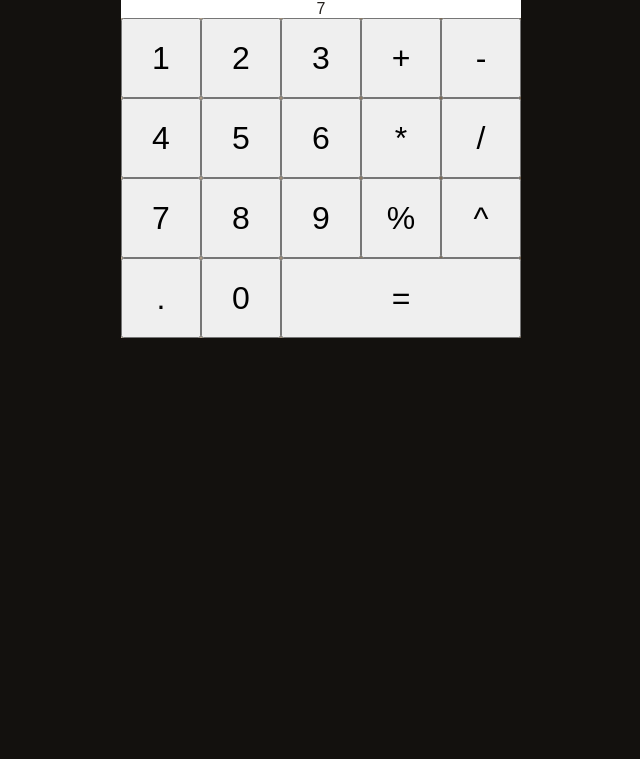
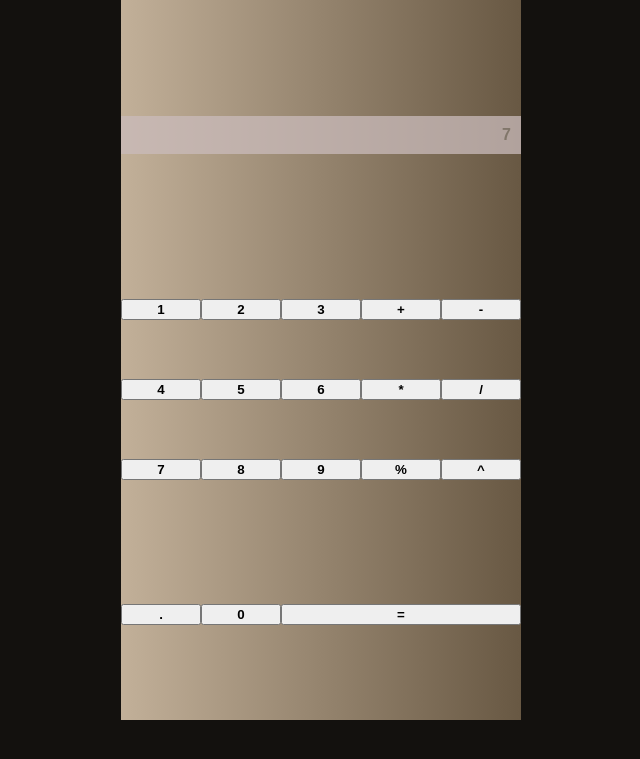
Before and after one commit to WojtekFront/smallProject, a PHP site: page / in a window 1280 px wide. Shown: the top 759 px of the page, without its empty margins (519-1159 px from the left). Run offline with PHP 8.4, Linux system fonts and the light colour scheme.

Commit message:
looks better
few correct in design

```diff
--- a/Calculator/index.php
+++ b/Calculator/index.php
@@ -12,36 +12,40 @@
 <body>
     <div id="calculator">
 
-                <div id="result" colspan="5">value</div>
-       <div id="buttons">
-            <!-- keybord -->
+        <div id="result" colspan="5">
+            <div data-previous-operand id="first-data">222</div>
+            <div data-current-operand id="second-data">2222333</div>
 
-                <button>1</button>
-                <button>2</button>
-                <button>3</button>
-                <button>+</button>
-                <button>-</button>
+        </div>
 
-                <button>4</button>
-                <button>5</button>
-                <button>6</button>
-                <button>*</button>
-                <button>/</button>
+        <!-- keybord -->
 
-                <button>7</button>
-                <button>8</button>
-                <button>9</button>
-                <button>%</button>
-                <button>^</button>
+        <button data-number>1</button>
+        <button data-number>2</button>
+        <button data-number>3</button>
+        <button data-operation>+</button>
+        <button data-operation>-</button>
 
-                <button>.</button>
-                <button>0</button>
-                <button class="spanthree">=</button>
-                <!-- close buttons  -->
-       </div>
+        <button data-number>4</button>
+        <button data-number>5</button>
+        <button data-number>6</button>
+        <button data-operation>*</button>
+        <button data-operation>/</button>
 
-    <!-- close calculator  -->
-</div>
+        <button data-number>7</button>
+        <button data-number>8</button>
+        <button data-number>9</button>
+        <button data-operation>%</button>
+        <button data-operation>^</button>
+
+        <button data-number>.</button>
+        <button data-number>0</button>
+        <button data-equals class="spanthree">=</button>
+        <!-- close buttons  -->
+
+
+        <!-- close calculator  -->
+    </div>
 
 </body>
 <script src="js/button.js"></script>
--- a/Calculator/style/style.css
+++ b/Calculator/style/style.css
@@ -1,42 +1,57 @@
-body{
-    background-color: rgb(19, 17, 14);
+*,
+*::before,
+*::after {
+  font-weight: bold;
+  font-family: sans-serif, Arial, "Helvetica Neue", Helvetica;
+}
+
+body {
   text-align: center;
-    font-family:   sans-serif, Arial, "Helvetica Neue", Helvetica;
-    font-weight: 500;
   padding: 0;
   margin: 0;
-    /* display:block; */
-
+  background-color: rgb(19, 17, 14);
 }
 
-#calculator{
+#calculator {
   position: fixed;
-
   left: 50%;
   display: grid;
   justify-content: center;
   align-items: center;
-    background: linear-gradient(to right, rgb(194, 176, 153), rgb(104, 88, 67))
+  background: linear-gradient(to right, rgb(194, 176, 153), rgb(104, 88, 67));
+  min-height: 90vh;
+  grid-template-columns: repeat(5, 80px);
+  grid-template-rows: minmax(80px, auto) repeat(3, 80px);
 }
 
-#buttons{
-    display: grid;
-    grid-template-columns: repeat(5,80px);
-    grid-template-rows: minmax(80px,auto)repeat(3,80px);
-    height:fit-content;
-}
-
-#buttons>button{
+#buttons > button {
   cursor: pointer;
   font-size: 2rem;
 }
 
-.spanthree{
+.spanthree {
   grid-column: span 3;
 }
 
-#result{
-    width: 100%;
-    background-color: rgb(255, 255, 255);
-    color: rgb(36, 33, 30);
+#result {
+  grid-column: 1 / -1;
+  background-color: rgba(202, 187, 187, 0.75);
+  color: rgb(129, 118, 106);
+  display: flex;
+  align-items: flex-end;
+  justify-content: space-around;
+  flex-direction: column;
+  padding: 10px;
+  word-wrap: break-word;
+  word-break: break-all;
 }
+
+#first-data {
+  color: blue;
+  font-size: 1.5rem;
+}
+
+#second-data {
+  color: red;
+  font-size: 1.5rem;
+}
```
Lines whose indentation alone changed are shown as unchanged.
